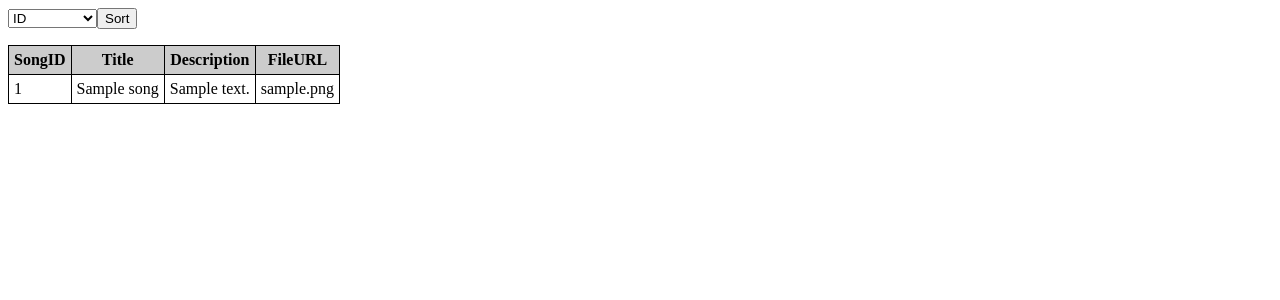
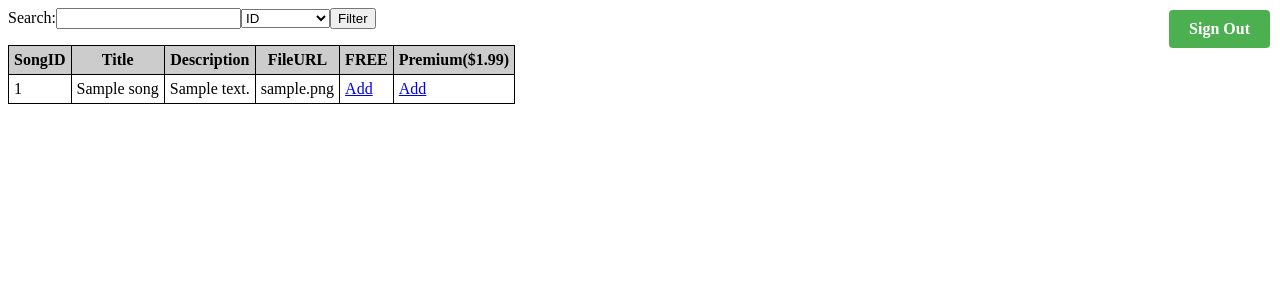
Before and after one commit to JacobCunitz/CSCI-466-Group-Project, a PHP site: page /user.php in a window 1280 px wide. Shown: the top 300 px of the page. Run offline with PHP 8.4, Linux system fonts and the light colour scheme; the visitor is signed in with stand-in values (Sample User, id 1); tables that the repository leaves empty hold one stand-in row (values such as "Sample post"); data that the repository does not hold is empty.

Commit message:
Update user.php

```diff
--- a/user.php
+++ b/user.php
@@ -14,24 +14,54 @@
 			font-size: 24px;
 			font-weight: bold;
 		}
+        .button {
+            position: fixed;
+            top: 10;
+            right: 10;
+            display: inline-block;
+            padding: 10px 20px;
+            background-color: #4CAF50;
+            color: white;
+            text-align: center;
+            text-decoration: none;
+            font-size: 16px;
+            border-radius: 4px;
+        }
     </style>
     <body>
     <?php
 
+    //sign out button
+    session_start();
+    if(!isset($_SESSION['UserID'])) {
+      header("Location: login.php");
+      exit;
+    }
+
+    echo '<h2><a href="login.php" class="button">Sign Out</a></h2>';
+
+    //db connection
     try {
         $dsn = "mysql:host=localhost;dbname=466GroupProj";
         $username = "root";
         //$password = '';
-        $pdo = new PDO($dsn, $username, $password);
+        $pdo = new PDO($dsn, $username);
     } catch (PDOException $e) {
         echo "Connection to database failed: " . $e->getMessage();
     }
 
+
     // Check if a sorting option has been selected
     $sortOption = isset($_GET['sort']) ? $_GET['sort'] : '';
 
-    // Construct the SQL query based on the sorting option
+    // Check if a search term has been entered
+    $searchTerm = isset($_GET['search']) ? $_GET['search'] : '';
+
+    // Construct the SQL query based on the sorting option and search term
     $sql = "SELECT * FROM Song";
+    if (!empty($searchTerm)) {
+        $sql .= " WHERE Title LIKE '%$searchTerm%' OR Description LIKE '%$searchTerm%'";
+    }
     if ($sortOption == 'title') {
         $sql .= " ORDER BY Title";
     } elseif ($sortOption == 'description') {
@@ -43,28 +73,38 @@
 
     // Check if the query was successful
     if ($stmt->rowCount() > 0) {
-        // sorting form
+        // Output the search form
         echo '<form method="get">';
+        echo '<label for="search">Search:</label>';
+        echo '<input type="text" id="search" name="search" value="' . htmlentities($searchTerm) . '">';
         echo '<select id="sort" name="sort">';
         echo '<option value="">ID</option>';
         echo '<option value="title" ' . ($sortOption == 'title' ? 'selected' : '') . '>Title</option>';
         echo '<option value="description" ' . ($sortOption == 'description' ? 'selected' : '') . '>Description</option>';
         echo '</select>';
-        echo '<input type="submit" value="Sort">';
+        echo '<input type="submit" value="Filter">';
         echo '</form>';
 
-        //table header
-        echo "<table><tr><th>SongID</th><th>Title</th><th>Description</th><th>FileURL</th></tr>";
+        // Output the table header
+        echo "<table><tr><th>SongID</th><th>Title</th><th>Description</th><th>FileURL</th><th>FREE</th><th>Premium($1.99)</th></tr>";
 
-        // Output rows
+        // Output the table rows
         while($row = $stmt->fetch()) {
-            echo "<tr><td>".$row["SongID"]."</td><td>".$row["Title"]."</td><td>".$row["Description"]."</td><td>".$row["FileURL"]."</td></tr>";
+            $_SESSION['SongID'] = $row['SongID'];
+
+            echo "<tr><td>".$row["SongID"]."</td><td>".$row["Title"]."</td><td>".$row["Description"]."</td><td>".$row["FileURL"]."</td>";
+            echo "<td><a href='add_song.php?add=0'>Add</a></td>";
+            echo "<td><a href='add_song.php?add=1'>Add</a></td></tr>";
         }
 
         echo "</table>";
     } else {
         echo "No songs found in the database.";
     }
+    echo "<br/>";
+
+
+
     ?>
     </body>
 </html>
```
